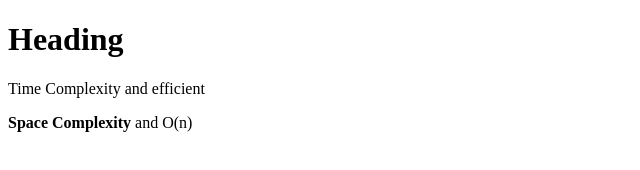
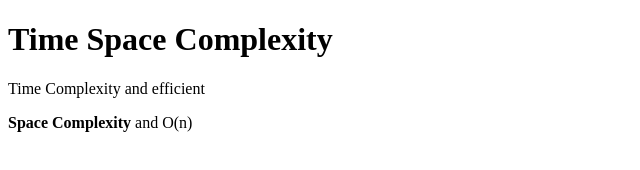
Before and after one commit to acciojob/time-and-space-complexity-bansaltanishq472, a website: page main.html in a window 1280 px wide. Shown: the whole page, without its empty margins (0-640 px from the left). Drawn offline with Linux system fonts and the light colour scheme.

Commit message:
created a submission

```diff
--- a/main.html
+++ b/main.html
@@ -10,7 +10,7 @@
 	<!-- the entire body must be written by student -->
     <script type="text/javascript" src="./script.js">
 </script>
-<h1>Heading</h1>
+<h1>Time Space Complexity</h1>
 <p>Time Complexity and efficient</p>
 <p><strong>Space Complexity</strong> and O(n)</p>
 
```
